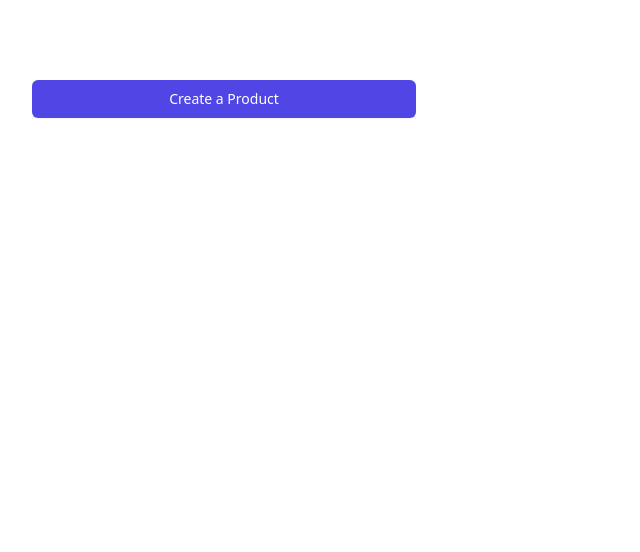
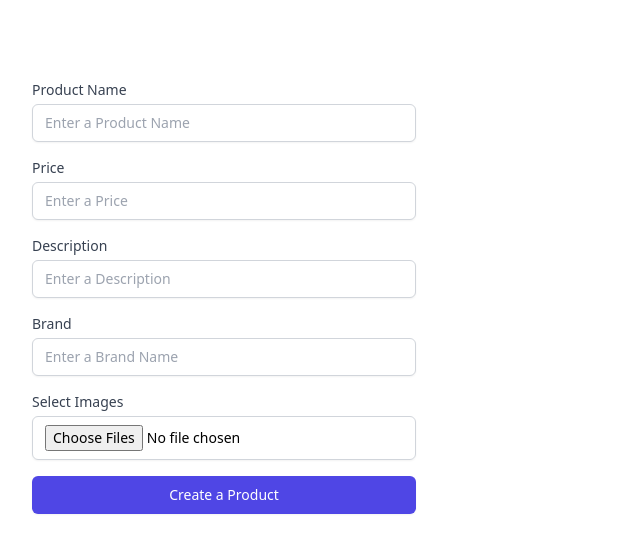
Before and after one commit to eb1mo/prime-ecommerce, a React (Create React App) app in the folder e-commerce-frontend/: page /dashboard/addProduct in a window 1280 px wide. Shown: the top 552 px of the page, without its empty margins (0-640 px from the left). Built offline with nearby package versions, Linux system fonts and the light colour scheme; a web font is replaced by a local one.

Commit message:
Changes Done

```diff
--- a/e-commerce-frontend/src/pages/dashboard/product/CreateProduct.js
+++ b/e-commerce-frontend/src/pages/dashboard/product/CreateProduct.js
@@ -1,4 +1,6 @@
 import React from "react";
+import GenericInput from "../../../components/GenericInput";
+import { Form, Formik } from "formik";
 
 function CreateProduct() {
   return (
@@ -6,13 +8,48 @@ function CreateProduct() {
       <div className="flex flex-col items-start py-12 min-h-lvh sm:px-6 lg:px-8">
         <div className="mt-8 sm:w-full sm:max-w-sm">
           <div className="space-y-6">
-            <div>
+            <Formik>
+              <Form className="space-y-4">
+                <GenericInput
+                  label="Product Name"
+                  name="name"
+                  type="text"
+                  placeholder="Enter a Product Name"
+                />
+                <GenericInput
+                  label="Price"
+                  name="price"
+                  type="number"
+                  placeholder="Enter a Price"
+                />
+                <GenericInput
+                  label="Description"
+                  name="description"
+                  type="text"
+                  placeholder="Enter a Description"
+                />
+                <GenericInput
+                  label="Brand"
+                  name="brand"
+                  type="text"
+                  placeholder="Enter a Brand Name"
+                />
+                <GenericInput
+                  label="Select Images"
+                  name="image"
+                  type="file"
+                  placeholder="Select Product Images"
+                  multiple="multiple"
+                />
+                <div className="mt-4">
                   <button
                     type="submit"
                     className="flex justify-center w-full px-4 py-2 text-sm font-medium text-white bg-indigo-600 border border-transparent rounded-md shadow-sm hover:bg-indigo-700 focus:outline-none focus:ring-2 focus:ring-offset-2 focus:ring-indigo-500">
                     Create a Product
                   </button>
                 </div>
+              </Form>
+            </Formik>
           </div>
         </div>
       </div>
```
Lines whose indentation alone changed are shown as unchanged.
